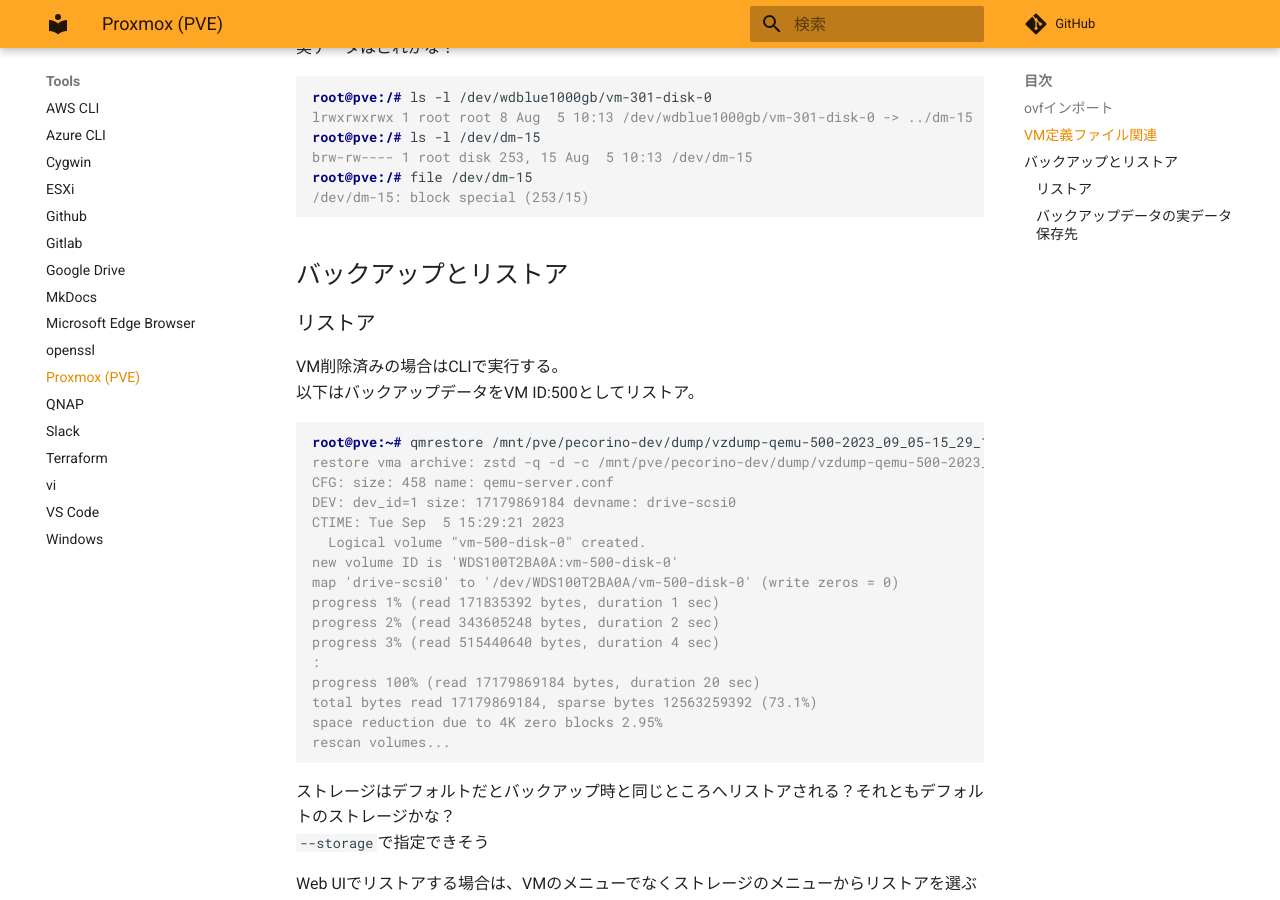
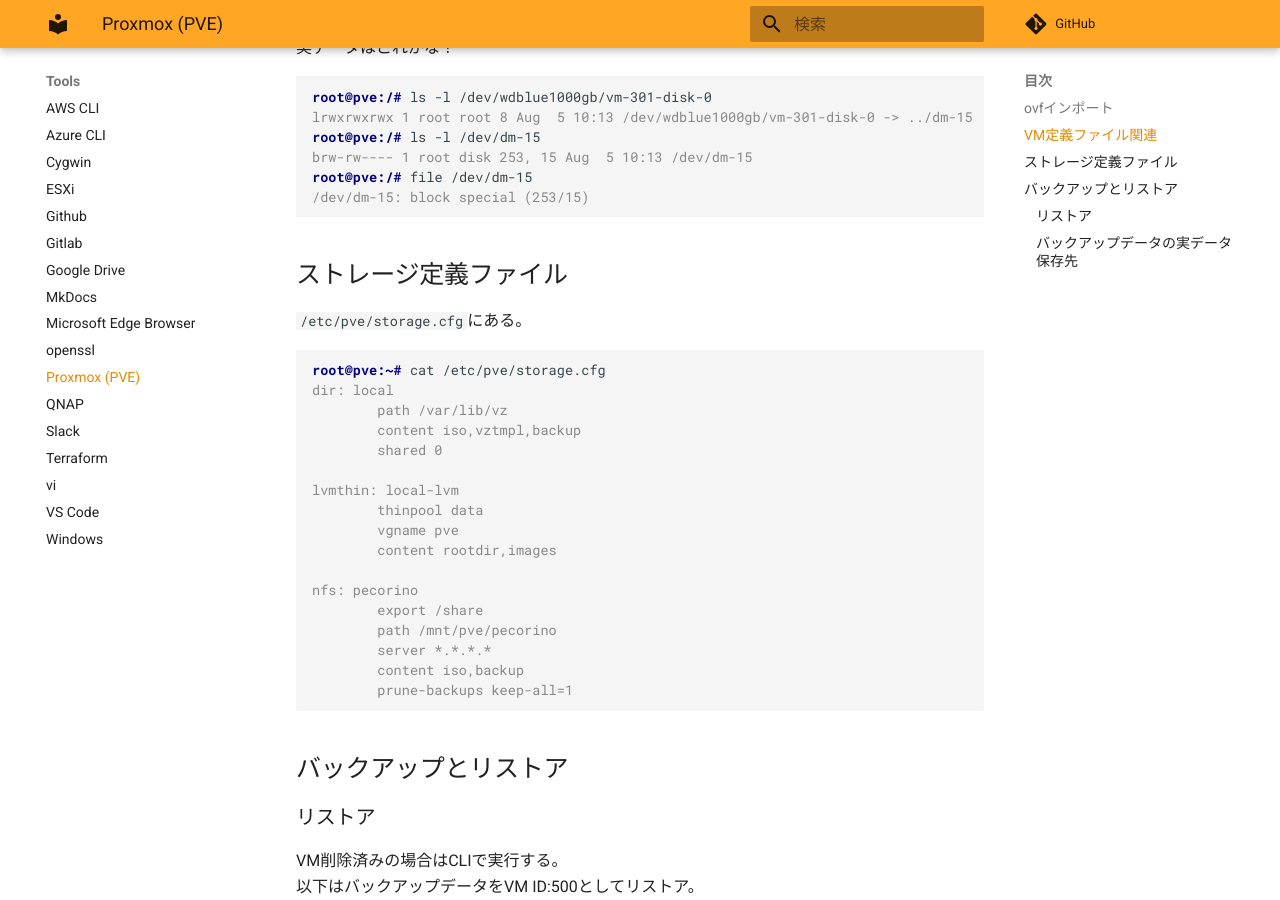
Before and after one commit to zaki-lknr/docs, an MkDocs documentation site: the page built from docs/Tools/proxmox.md, in a window 1280 px wide and 900 px high, scrolled down 1010 px. Built offline with MkDocs 1.6.1 and Material for MkDocs 9.7.7, drawn with Linux system fonts in a browser that asks for light colours; comment, search, counter and statistics services are not loaded.

Commit message:
add: tools/proxmox: ストレージ定義ファイル

````diff
--- a/docs/Tools/proxmox.md
+++ b/docs/Tools/proxmox.md
@@ -52,6 +52,30 @@ root@pve:/# ls -l /dev/dm-15
 brw-rw---- 1 root disk 253, 15 Aug  5 10:13 /dev/dm-15
 root@pve:/# file /dev/dm-15
 /dev/dm-15: block special (253/15)
+```
+
+## ストレージ定義ファイル
+
+`/etc/pve/storage.cfg`にある。
+
+```console
+root@pve:~# cat /etc/pve/storage.cfg
+dir: local
+        path /var/lib/vz
+        content iso,vztmpl,backup
+        shared 0
+
+lvmthin: local-lvm
+        thinpool data
+        vgname pve
+        content rootdir,images
+
+nfs: pecorino
+        export /share
+        path /mnt/pve/pecorino
+        server *.*.*.*
+        content iso,backup
+        prune-backups keep-all=1
 ```
 
 ## バックアップとリストア
````
